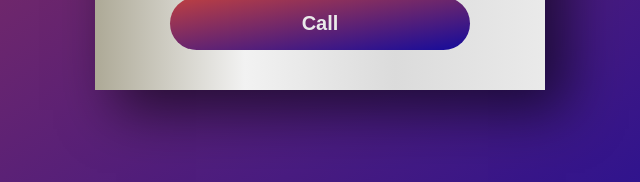
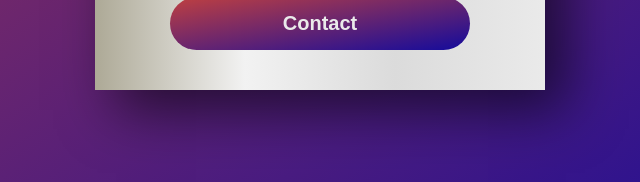
Before and after one commit to yogendrathakur9/My-Portfolio, a plain HTML site: page index.html in a window 1280 px wide. Shown: the part 560-742 px from the top of the page, 320-960 px from the left. Drawn offline with nearby package versions, Linux system fonts and the light colour scheme.

Commit message:
cancel call

```diff
--- a/index.html
+++ b/index.html
@@ -23,7 +23,7 @@
                 <li><a href="https://www.linkedin.com/in/yogendra-thakur-98830b248"  target="_blank" ><i class="bi bi-linkedin"></i></a></li><br>
 
             </ul>
-            <button><a href="tel:9713454372">Call</a></button>
+            <button><a href="tel:9713454372">Contact</a></button>
         </div>
     </div>
 </body>
```
